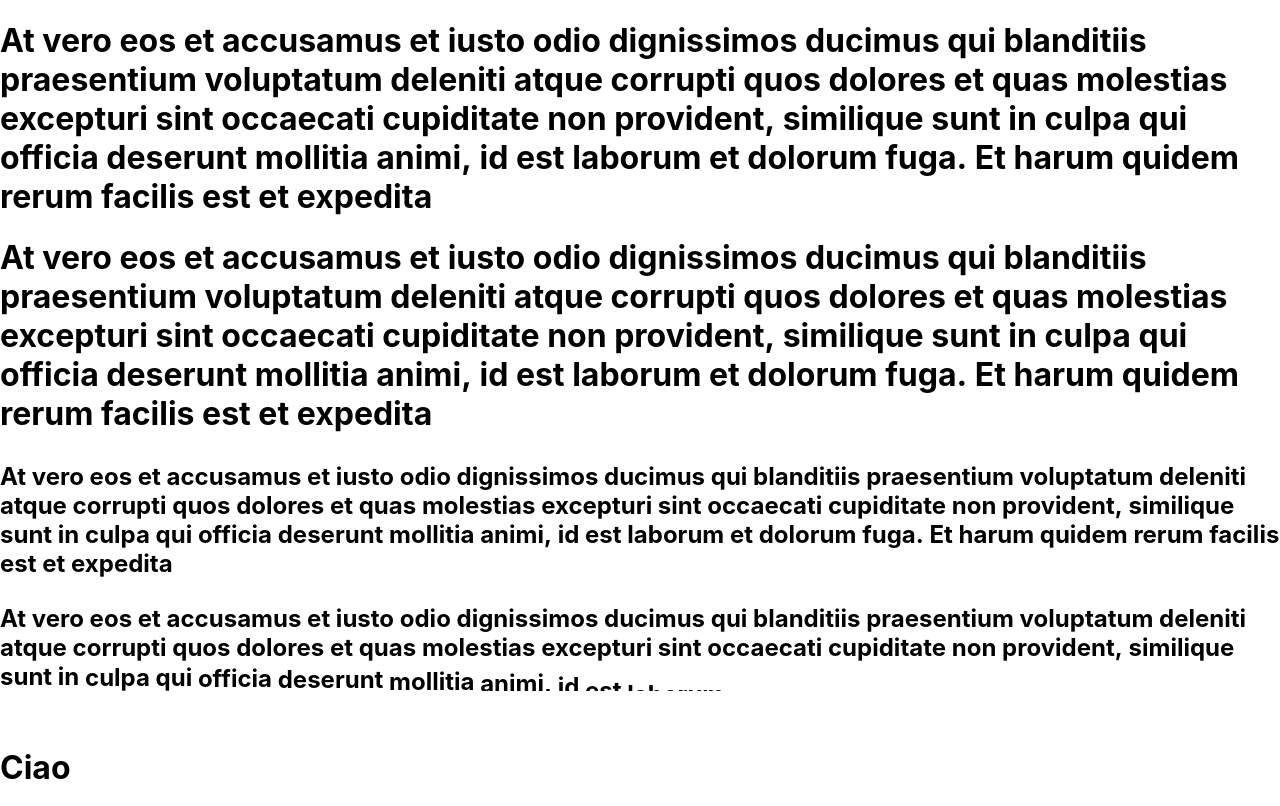
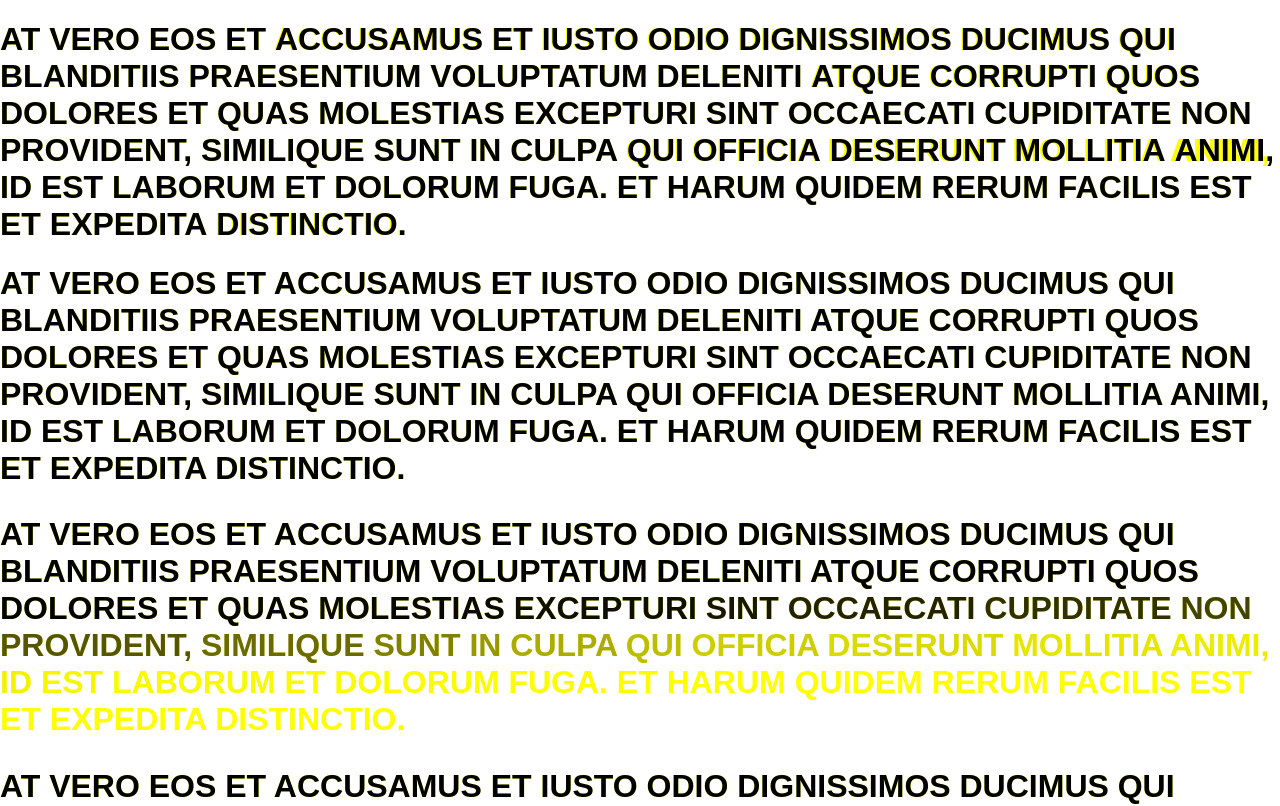
Before and after one commit to edoandcode/react-text-splitter, a React (Create React App) app: page / in a window 1280 px wide. Shown: the top 806 px of the page. Built offline with nearby package versions, Linux system fonts and the light colour scheme.

Commit message:
replaced <span> with <i> due to inline-block character size issue

```diff
--- a/src/App.css
+++ b/src/App.css
@@ -1,5 +1,7 @@
 .App {
   text-align: left;
+  font-family: Arial, sans-serif;
+  text-transform: uppercase;
 }
 
 .App-logo {
@@ -32,6 +34,7 @@
   from {
     transform: rotate(0deg);
   }
+
   to {
     transform: rotate(360deg);
   }
--- a/src/App.js
+++ b/src/App.js
@@ -17,24 +17,10 @@ function App() {
           At vero eos et accusamus et iusto odio dignissimos ducimus qui blanditiis praesentium voluptatum deleniti atque corrupti quos dolores et quas molestias excepturi sint occaecati cupiditate non provident, similique sunt in culpa qui officia deserunt mollitia animi, id est laborum et dolorum fuga. Et harum quidem rerum facilis est et expedita distinctio.
         </TextSplitter>
       </h1>
+
       <h1>
         <RevealText
-          inview={active}
-          //animateLines
-          maskLines
-          config={{
-            friction: 56,
-            tension: 2000,
-            mass: 0.5,
-          }}
-        >
-          At vero eos et accusamus et iusto odio dignissimos ducimus qui blanditiis praesentium voluptatum deleniti atque corrupti quos dolores et quas molestias excepturi sint occaecati cupiditate non provident, similique sunt in culpa qui officia deserunt mollitia animi, id est laborum et dolorum fuga. Et harum quidem rerum facilis est et expedita distinctio.
-        </RevealText>
-      </h1>
-
-      <h2>
-        <RevealText
-          inview={active}
+          inView={active}
           animateLines={true}
           maskLines
           config={{
@@ -45,11 +31,11 @@ function App() {
         >
           At vero eos et accusamus et iusto odio dignissimos ducimus qui blanditiis praesentium voluptatum deleniti atque corrupti quos dolores et quas molestias excepturi sint occaecati cupiditate non provident, similique sunt in culpa qui officia deserunt mollitia animi, id est laborum et dolorum fuga. Et harum quidem rerum facilis est et expedita distinctio.
         </RevealText>
-      </h2>
+      </h1>
 
-      <h2>
+      <h1>
         <RevealText
-          inview={active}
+          inView={active}
           animateWords={true}
           maskLines
           config={{
@@ -60,11 +46,32 @@ function App() {
         >
           At vero eos et accusamus et iusto odio dignissimos ducimus qui blanditiis praesentium voluptatum deleniti atque corrupti quos dolores et quas molestias excepturi sint occaecati cupiditate non provident, similique sunt in culpa qui officia deserunt mollitia animi, id est laborum et dolorum fuga. Et harum quidem rerum facilis est et expedita distinctio.
         </RevealText>
-      </h2>
+      </h1>
 
       <h1>
         <RevealText
-          inview={active}
+          inView={active}
+          maskLines
+          from={(inView) => ({
+            opacity: 0,
+            scale: 3
+          })}
+          to={(inView) => ({
+            opacity: 1,
+            scale: 1,
+          })}
+          config={{
+            friction: 56,
+            tension: 2000,
+            mass: 0.5,
+          }}
+        >
+          At vero eos et accusamus et iusto odio dignissimos ducimus qui blanditiis praesentium voluptatum deleniti atque corrupti quos dolores et quas molestias excepturi sint occaecati cupiditate non provident, similique sunt in culpa qui officia deserunt mollitia animi, id est laborum et dolorum fuga. Et harum quidem rerum facilis est et expedita distinctio.
+        </RevealText>
+      </h1>
+      <h1>
+        <RevealText
+          inView={active}
           animateLines
           maskLines
           config={{
--- a/src/components/RevealText/AnimatedTextSplitter/Char/index.js
+++ b/src/components/RevealText/AnimatedTextSplitter/Char/index.js
@@ -1,13 +1,14 @@
 import { memo } from 'react'
-import {a} from '@react-spring/web'
+import { a } from '@react-spring/web'
 import styled from 'styled-components'
 
-const AnimatedChar = styled(a.span)`
+const AnimatedChar = styled(a.i)`
   display: inline;
+  font-style: normal;
 `
 
 function Char({ children, style }) {
-  const className = children === ' ' ? 'white-space' : 'char'
+  const className = children === ' ' ? 'char white-space' : 'char'
   return (
     <AnimatedChar
       className={className}
--- a/src/components/RevealText/AnimatedTextSplitter/Word/index.js
+++ b/src/components/RevealText/AnimatedTextSplitter/Word/index.js
@@ -2,15 +2,14 @@ import { memo } from 'react'
 import {a} from '@react-spring/web'
 import styled from 'styled-components'
 
-const AnimatedWord = styled(a.span)`
-  display: ${({$whitespace}) => $whitespace ? 'inline' : 'inline-block'};
+const AnimatedWord = styled(a.i)`
+  display: inline;
 `
 
 function Word({ children, style }) {
   return (
     <AnimatedWord
       className="word"
-      $whitespace={children === ' '}
       style={style}
     >
       {children}
--- a/src/components/RevealText/AnimatedTextSplitter/index.js
+++ b/src/components/RevealText/AnimatedTextSplitter/index.js
@@ -38,9 +38,9 @@ const AnimatedTextSplitter = forwardRef((props, ref) => {
     const newLines = []
     const words = Array.from(el.children)
     const isSingleWord = words.length === 1
-    let isLastWord = false
+    //let isLastWord = false
     for (let i = 0; i < words.length; i++) {
-      isLastWord = i === words.length - 1
+      //isLastWord = i === words.length - 1
       const w = words[i]
       const y = w.getBoundingClientRect().top
       if (prevY !== y && w.textContent.trim().length) {
@@ -49,7 +49,8 @@ const AnimatedTextSplitter = forwardRef((props, ref) => {
         prevY = y
       }
       if (prevY === y) {
-        if (!isLastWord) newLines[newLines.length - 1].push(w.textContent.trim().split(''), [' '])
+        //if (!isLastWord) newLines[newLines.length - 1].push(w.textContent.trim().split(''), [' '])
+        newLines[newLines.length - 1].push(w.textContent.trim().split(''), [' '])
       }
       prevY = y
     }
--- a/src/components/RevealText/AnimatedTextSplitter/style.js
+++ b/src/components/RevealText/AnimatedTextSplitter/style.js
@@ -17,7 +17,7 @@ const Styled = {
     color: #ffff00;
     position: absolute;
     width: 100%;
-    visibility: hidden;
+    visibility: visible;
   `,
 }
 
--- a/src/components/RevealText/index.js
+++ b/src/components/RevealText/index.js
@@ -3,13 +3,23 @@ import { useTrail } from '@react-spring/web';
 import AnimatedTextSplitter from "./AnimatedTextSplitter";
 
 const RevealText = (props) => {
-    const {children, inView, from, to, animateLines, animateWords, maskLines, config} = props
+    const {
+      children,
+      inView,
+      from,
+      to,
+      animateLines,
+      animateWords,
+      maskLines,
+      config,
+      delay
+    } = props
     const [items, setItems] = useState([])
     const onRefChange = useCallback((node) => {
         let nodes
-        if (animateLines) nodes = node?.querySelectorAll('span.line')
-        else if(animateWords) nodes = node?.querySelectorAll('span.word')
-        else nodes =  node?.querySelectorAll('span.char')
+        if (animateLines) nodes = node?.querySelectorAll('.line')
+        else if(animateWords) nodes = node?.querySelectorAll('.word')
+        else nodes =  node?.querySelectorAll('.char')
         setItems(nodes)
     }, [animateLines, animateWords])
 
@@ -21,7 +31,8 @@ const RevealText = (props) => {
     const trail = useTrail(items.length, {
         from: from(inView),
         to: to(inView),
-        config
+        config,
+        delay
       })
 
     return (
@@ -54,7 +65,7 @@ RevealText.defaultProps = {
       tension: 49,
       friction: 19,
     },
-
+    delay: 0
   }
 
 export default RevealText
--- a/src/components/TextSplitter/index.js
+++ b/src/components/TextSplitter/index.js
@@ -36,10 +36,11 @@ const TextSplitter = forwardRef((props, ref) => {
     let prevY
     const newLines = []
     const words = Array.from(el.children)
+    console.log('words', words)
     const isSingleWord = words.length === 1
-    let isLastWord = false
+    //let isLastWord = false
     for (let i = 0; i < words.length; i++) {
-      isLastWord = i === words.length - 1
+      //isLastWord = i === words.length - 1
       const w = words[i]
       const y = w.getBoundingClientRect().top
       if (prevY !== y && w.textContent.trim().length) {
@@ -48,7 +49,8 @@ const TextSplitter = forwardRef((props, ref) => {
         prevY = y
       }
       if (prevY === y) {
-        if (!isLastWord) newLines[newLines.length - 1].push(w.textContent.trim().split(''), [' '])
+        //if (!isLastWord) newLines[newLines.length - 1].push(w.textContent.trim().split(''), [' '])
+        newLines[newLines.length - 1].push(w.textContent.trim().split(''), [' '])
       }
       prevY = y
     }
--- a/src/components/TextSplitter/style.js
+++ b/src/components/TextSplitter/style.js
@@ -17,7 +17,7 @@ const Styled = {
     color: #ffff00;
     position: absolute;
     width: 100%;
-    visibility: hidden;
+    visibility: visible;
   `,
 }
 
```
